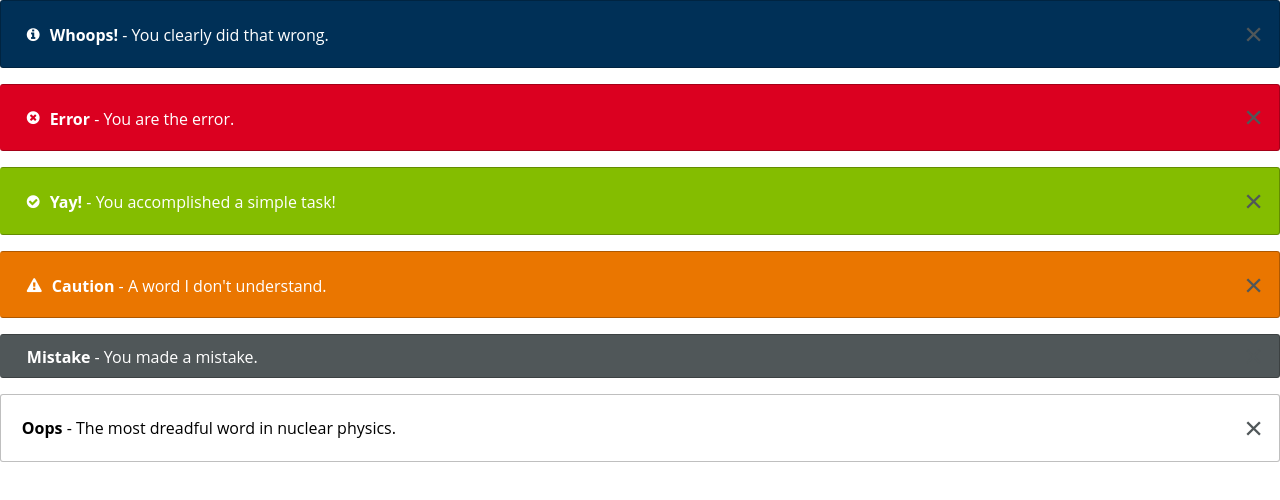
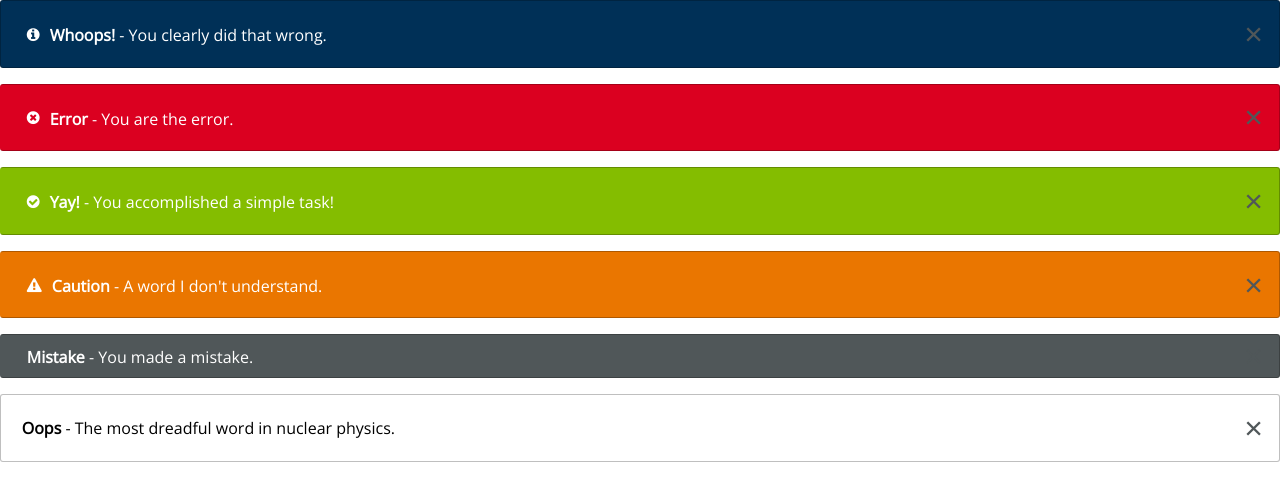
Before and after one commit to merrillpaul/foundation-patternlib, a plain HTML site: page alerts.html in a window 1280 px wide. Drawn offline with nearby package versions, Linux system fonts and the light colour scheme.

Commit message:
Update 2017-05-02T12:55:32.706Z

```diff
--- a/alerts.html
+++ b/alerts.html
@@ -7,6 +7,7 @@
     <meta name="viewport" content="width=device-width, initial-scale=1.0">
     <title>Foundation for Sites</title>
     <link rel="stylesheet" href="assets/css/app.css">
+    <link href="https://fonts.googleapis.com/css?family=Open+Sans" rel="stylesheet">
   </head>
   <body>
 
```
Also changed, not shown: card.html (+1 -0 lines), index.html (+1 -0 lines), index_new.html (+1 -0 lines), mobile_index.html (+1 -0 lines), modals.html (+1 -0 lines).
